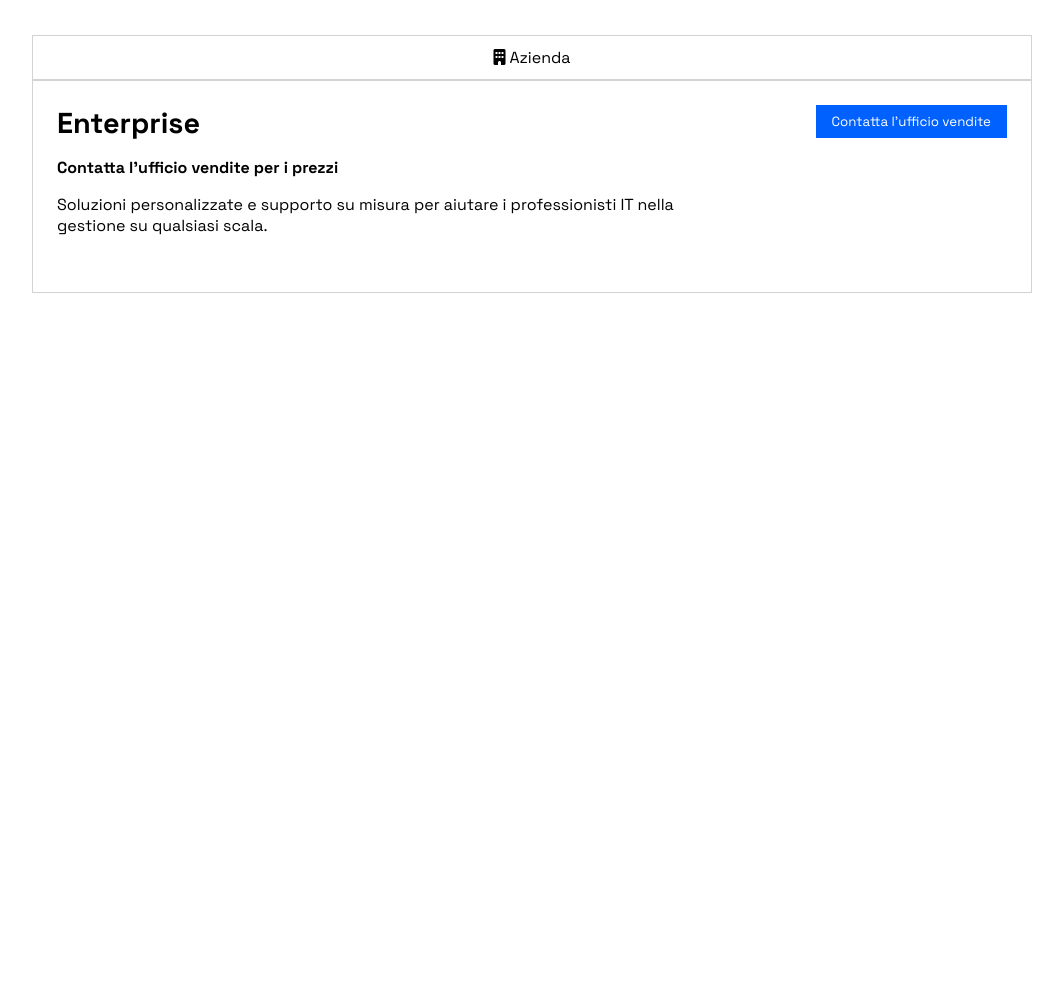
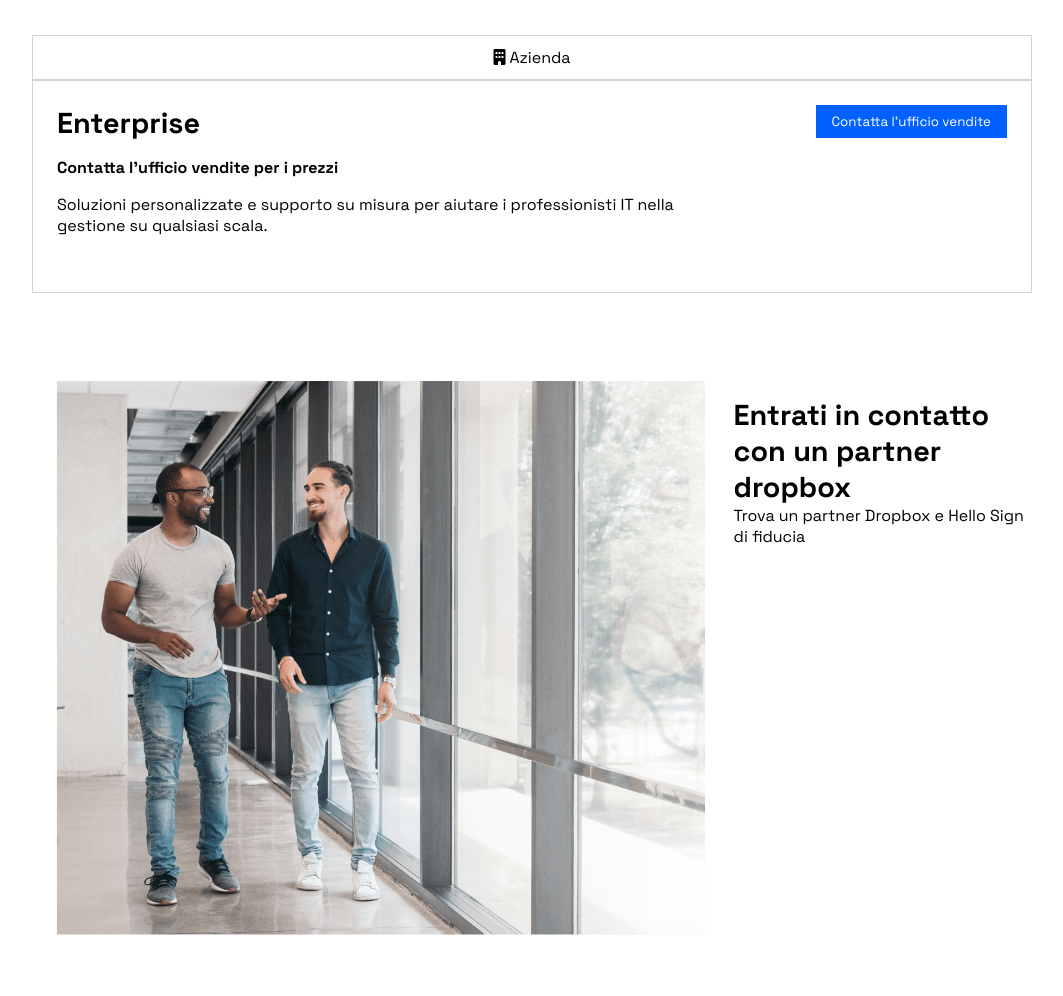
Before and after one commit to Michael-Bombini/htmlcss-dropbox, a plain HTML site: page index.html in a window 1280 px wide. Shown: the part 2279-3275 px from the top of the page, without its empty margins (108-1171 px from the left). Before the commit the page ends 2604 px from the top, so only its background shows below. Drawn offline with Linux system fonts and the light colour scheme.

Commit message:
Creation partner dropbox section

```diff
--- a/css/style.css
+++ b/css/style.css
@@ -50,6 +50,11 @@ ul li {
 .text-medium {
     font-size: 1.8rem;
 }
+
+
+
+
+
 
 /* ----------------------------------------------- */
 
@@ -278,3 +283,27 @@ label input {
     text-align : right;
     padding:  1.5rem;
 }
+
+/* --------------------------------------------------- */
+
+
+/* Partner dropbox section */
+
+.no-border {
+    border: none;
+}
+
+.card-col.no-border {
+    gap: 5px;
+}
+
+.partner-img {
+    width: 100%;
+}
+
+
+.card-small-col.partner {
+    text-align: left;
+   padding : 2.5rem 0;
+
+}
--- a/index.html
+++ b/index.html
@@ -235,6 +235,25 @@
 
 
 
+        <!--  partner dropbox section -->
+        <section>
+            <div class="container">
+                <div class="card-col no-border">
+                    <div class="card-big-col">
+                        <img class="partner-img" src="img/partner.png" alt="Partner Dropbox">
+                    </div>
+                    <div class="card-small-col partner">
+                        <h3 class="text-medium">Entrati in contatto con un partner dropbox</h3>
+                        <p>Trova un partner Dropbox e Hello Sign di fiducia</p>
+                    </div>
+                </div>
+            </div>
+
+
+
+
+        </section>
+
     </main>
 
 
```
